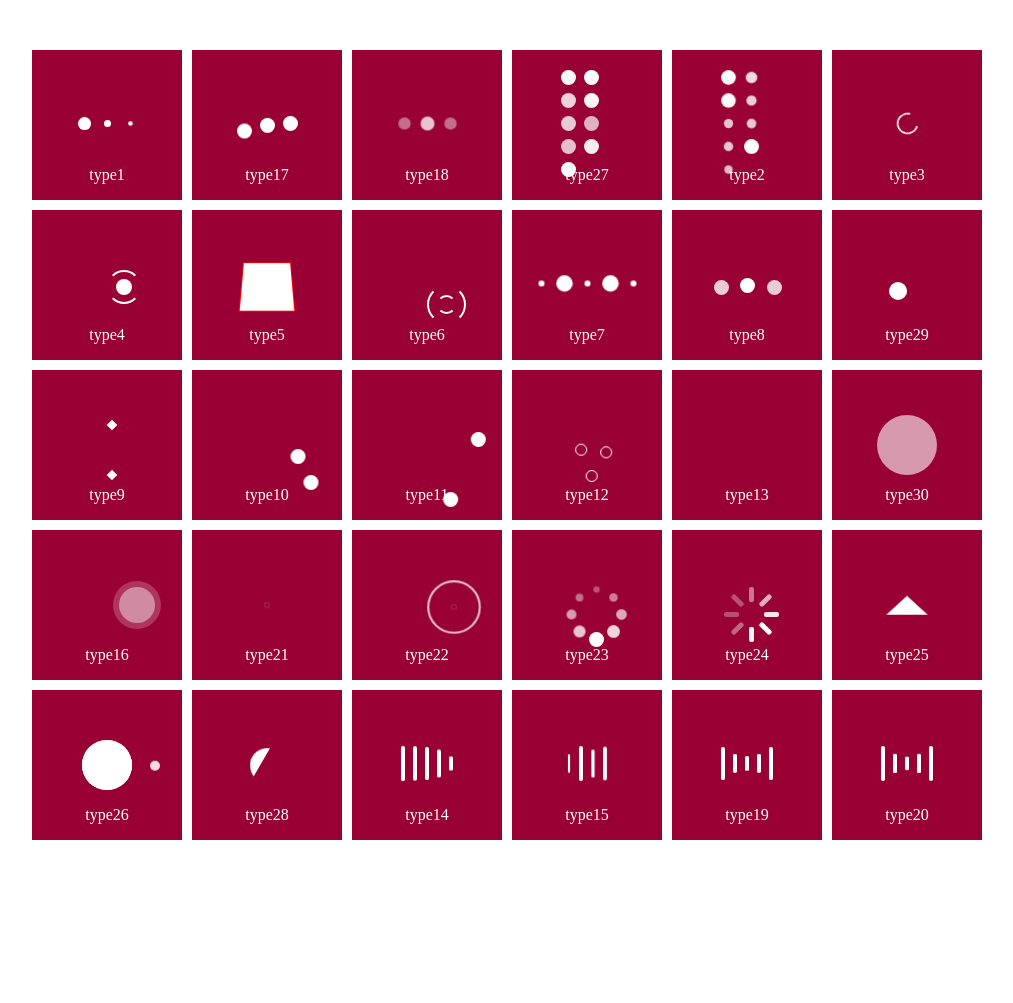
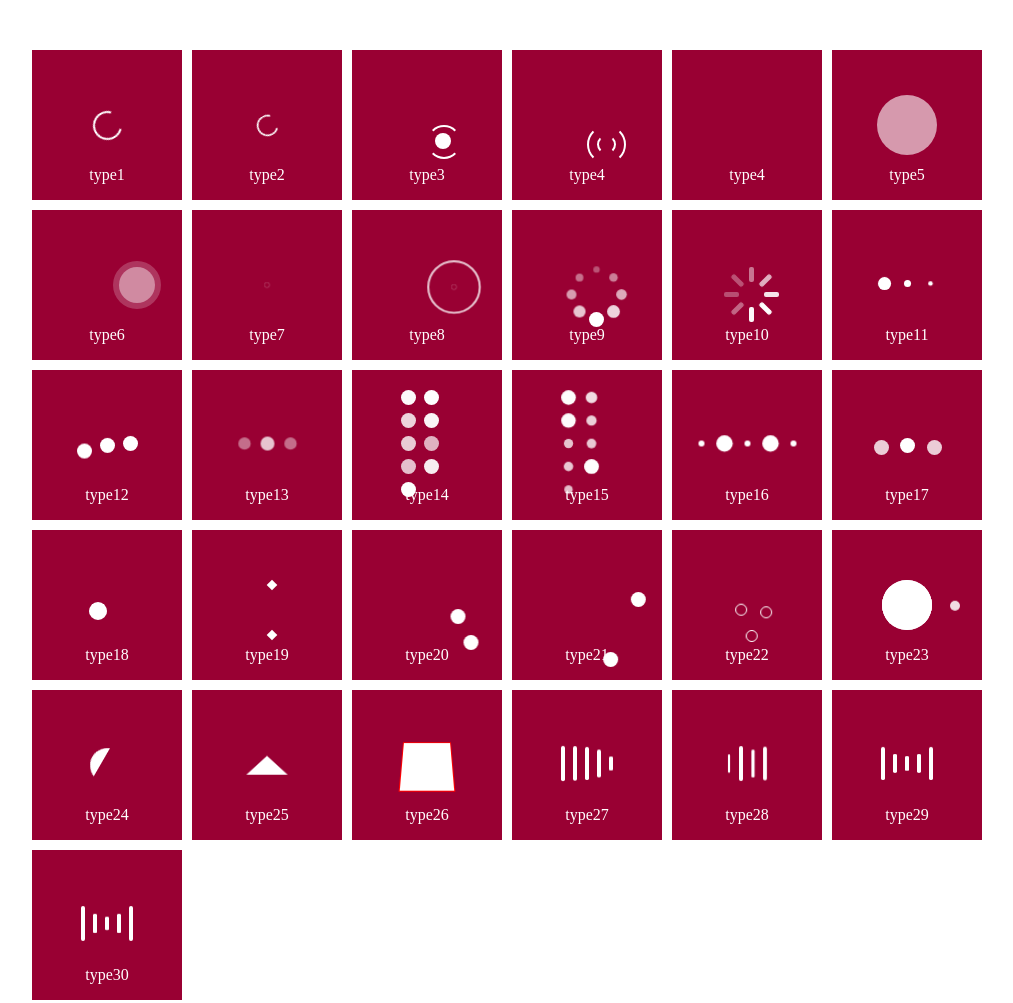
Before and after one commit to miniChx/css-loading, a plain HTML site: page index.html in a window 1280 px wide. Shown: the whole page, without its empty margins (133-1146 px from the left). Before the commit the page ends 890 px from the top, so only its background shows below. Drawn offline with Linux system fonts and the light colour scheme.

Commit message:
feat: updata

```diff
--- a/index.html
+++ b/index.html
@@ -8,36 +8,135 @@
   <title>loading</title>
   <link rel="stylesheet" href="./index.css">
   <link rel="stylesheet" href="./loading.css">
+  <link rel="stylesheet" href="./test.css">
   <link rel="stylesheet" href="./loading2.css">
   <link rel="stylesheet" href="./keyframes.css">
 </head>
 
 <body>
   <div class="wrap">
+    <!-- type1 -->
+    <div class="box">
+      <div class="ball-clip-rotate ball-clip-rotate1"></div>
+      <p>type1</p>
+    </div>
+    <!-- type2 -->
+    <div class="box">
+      <div class="ball-clip-rotate ball-clip-rotate2"></div>
+      <p>type2</p>
+    </div>
+    <!-- type3 -->
+    <div class="box">
+      <div class="ball-clip-rotate-pulse">
+        <div></div>
+        <div></div>
+      </div>
+      <p>type3</p>
+    </div>
+    <!-- type4 -->
+    <div class="box">
+      <div class="ball-clip-rotate-multiple">
+        <div></div>
+        <div></div>
+      </div>
+      <p>type4</p>
+    </div>
+    <!-- type4 -->
+    <div class="box">
+      <div class="ball-scale">
+        <div></div>
+      </div>
+      <p>type4</p>
+    </div>
+    <!-- type5 -->
+    <div class="box">
+      <div class="loading4">
+        <div class="double-bounce1"></div>
+        <div class="double-bounce2"></div>
+      </div>
+      <p>type5</p>
+    </div>
+    <!-- type6 -->
+    <div class="box">
+      <div class="ball-scale-multiple">
+        <div></div>
+        <div></div>
+        <div></div>
+      </div>
+      <p>type6</p>
+    </div>
+    <!-- type7 -->
+    <div class="box">
+      <div class="ball-scale-ripple">
+        <div></div>
+      </div>
+      <p>type7</p>
+    </div>
+    <!-- type8 -->
+    <div class="box">
+      <div class="ball-scale-ripple-multiple">
+        <div></div>
+        <div></div>
+        <div></div>
+      </div>
+      <p>type8</p>
+    </div>
+    <!-- type9 -->
+    <div class="box">
+      <div class="ball-spin-fade-loader">
+        <div></div>
+        <div></div>
+        <div></div>
+        <div></div>
+        <div></div>
+        <div></div>
+        <div></div>
+        <div></div>
+      </div>
+      <p>type9</p>
+    </div>
+    <!-- type10 -->
+    <div class="box">
+      <div class="line-spin-fade-loader">
+        <div></div>
+        <div></div>
+        <div></div>
+        <div></div>
+        <div></div>
+        <div></div>
+        <div></div>
+        <div></div>
+      </div>
+      <p>type10</p>
+    </div>
+    <!-- type11 -->
     <div class="box">
       <div class="ball-pulse">
         <div></div>
         <div></div>
         <div></div>
       </div>
-      <p>type1</p>
+      <p>type11</p>
     </div>
+    <!-- type12 -->
     <div class="box">
       <div class="ball-pulse-sync">
         <div></div>
         <div></div>
         <div></div>
       </div>
-      <p>type17</p>
+      <p>type12</p>
     </div>
+    <!-- type13 -->
     <div class="box">
       <div class="ball-beat">
         <div></div>
         <div></div>
         <div></div>
       </div>
-      <p>type18</p>
+      <p>type13</p>
     </div>
+    <!-- type14 -->
     <div class="box">
       <div class="ball-grid-beat">
         <div></div>
@@ -50,8 +149,9 @@
         <div></div>
         <div></div>
       </div>
-        <p>type27</p>
+      <p>type14</p>
     </div>
+    <!-- type15 -->
     <div class="box">
       <div class="ball-grid-pulse">
         <div></div>
@@ -64,34 +164,9 @@
         <div></div>
         <div></div>
       </div>
-        <p>type2</p>
+      <p>type15</p>
     </div>
-    <div class="box">
-      <div class="ball-clip-rotate">
-        <div></div>
-      </div>
-      <p>type3</p>
-    </div>
-    <div class="box">
-      <div class="ball-clip-rotate-pulse">
-        <div></div>
-        <div></div>
-      </div>
-      <p>type4</p>
-    </div>
-    <div class="box">
-      <div class="square-spin">
-        <div></div>
-      </div>
-      <p>type5</p>
-    </div>
-    <div class="box">
-      <div class="ball-clip-rotate-multiple">
-        <div></div>
-        <div></div>
-      </div>
-      <p>type6</p>
-    </div>
+    <!-- type16 -->
     <div class="box">
       <div class="ball-pulse-rise">
         <div></div>
@@ -100,94 +175,59 @@
         <div></div>
         <div></div>
       </div>
-      <p>type7</p>
+      <p>type16</p>
     </div>
+    <!-- type17 -->
     <div class="box">
       <div class="ball-rotate">
         <div></div>
       </div>
-      <p>type8</p>
+      <p>type17</p>
     </div>
-
+    <!-- type18 -->
     <div class="box">
       <div class="loading3">
         <div class="dot1"></div>
         <div class="dot2"></div>
       </div>
-        <p>type29</p>
+      <p>type18</p>
     </div>
-
+    <!-- type19 -->
     <div class="box">
       <div class="cube-transition">
         <div></div>
         <div></div>
       </div>
-      <p>type9</p>
+      <p>type19</p>
     </div>
+    <!-- type20 -->
     <div class="box">
       <div class="ball-zig-zag">
         <div></div>
         <div></div>
       </div>
-      <p>type10</p>
+      <p>type20</p>
     </div>
+    <!-- type21 -->
     <div class="box">
       <div class="ball-zig-zag-deflect">
         <div></div>
         <div></div>
       </div>
-      <p>type11</p>
+      <p>type21</p>
     </div>
+    <!-- type22 -->
     <div class="box">
       <div class="ball-triangle-path">
         <div></div>
         <div></div>
         <div></div>
       </div>
-      <p>type12</p>
-    </div>
-    <div class="box">
-      <div class="ball-scale">
-        <div></div>
-      </div>
-      <p>type13</p>
-    </div>
-    <div class="box">
-      <div class="loading4">
-        <div class="double-bounce1"></div>
-        <div class="double-bounce2"></div>
-      </div>
-      <p>type30</p>
-    </div>
-    <div class="box">
-      <div class="ball-scale-multiple">
-        <div></div>
-        <div></div>
-        <div></div>
-      </div>
-      <p>type16</p>
-    </div>
-
-
-    <div class="box">
-      <div class="ball-scale-ripple">
-        <div></div>
-      </div>
-      <p>type21</p>
-    </div>
-    <div class="box">
-      <div class="ball-scale-ripple-multiple">
-        <div></div>
-        <div></div>
-        <div></div>
-      </div>
       <p>type22</p>
     </div>
+    <!-- type23 -->
     <div class="box">
-      <div class="ball-spin-fade-loader">
-        <div></div>
-        <div></div>
-        <div></div>
+      <div class="pacman">
         <div></div>
         <div></div>
         <div></div>
@@ -196,44 +236,27 @@
       </div>
       <p>type23</p>
     </div>
+    <!-- type24 -->
     <div class="box">
-      <div class="line-spin-fade-loader">
-        <div></div>
-        <div></div>
-        <div></div>
-        <div></div>
-        <div></div>
-        <div></div>
-        <div></div>
+      <div class="semi-circle-spin">
         <div></div>
       </div>
       <p>type24</p>
     </div>
+    <!-- type25 -->
     <div class="box">
       <div class="triangle-skew-spin">
         <div></div>
       </div>
       <p>type25</p>
     </div>
+    <!-- type26 -->
     <div class="box">
-      <div class="pacman">
-        <div></div>
-        <div></div>
-        <div></div>
-        <div></div>
+      <div class="square-spin">
         <div></div>
       </div>
       <p>type26</p>
     </div>
-
-
-    <div class="box">
-      <div class="semi-circle-spin">
-        <div></div>
-      </div>
-      <p>type28</p>
-    </div>
-
 
     <!-- Music -->
     <div class="box">
@@ -244,7 +267,7 @@
         <div></div>
         <div></div>
       </div>
-      <p>type14</p>
+      <p>type27</p>
     </div>
     <div class="box">
       <div class="line-scale-party">
@@ -253,7 +276,7 @@
         <div></div>
         <div></div>
       </div>
-      <p>type15</p>
+      <p>type28</p>
     </div>
     <div class="box">
       <div class="line-scale-pulse-out">
@@ -263,7 +286,7 @@
         <div></div>
         <div></div>
       </div>
-      <p>type19</p>
+      <p>type29</p>
     </div>
     <div class="box">
       <div class="line-scale-pulse-out-rapid">
@@ -273,9 +296,8 @@
         <div></div>
         <div></div>
       </div>
-      <p>type20</p>
+      <p>type30</p>
     </div>
-
   </div>
 </body>
 
--- a/keyframes.css
+++ b/keyframes.css
@@ -42,50 +42,6 @@
   }
 }
 
-@keyframes rotate {
-  0% {
-    transform: rotate(0deg);
-  }
-
-  50% {
-    transform: rotate(180deg);
-  }
-
-  100% {
-    transform: rotate(360deg);
-  }
-}
-
-@keyframes rotate {
-  0% {
-    transform: rotate(0deg) scale(1);
-  }
-
-  50% {
-    transform: rotate(180deg) scale(0.6);
-  }
-
-  100% {
-    transform: rotate(360deg) scale(1);
-  }
-}
-
-@keyframes rotate {
-  0% {
-    -webkit-transform: rotate(0deg) scale(1);
-    transform: rotate(0deg) scale(1);
-  }
-
-  50% {
-    -webkit-transform: rotate(180deg) scale(0.6);
-    transform: rotate(180deg) scale(0.6);
-  }
-
-  100% {
-    -webkit-transform: rotate(360deg) scale(1);
-    transform: rotate(360deg) scale(1);
-  }
-}
 
 @keyframes scale {
   30% {
--- a/loading.css
+++ b/loading.css
@@ -1,65 +1,144 @@
-/* loading3 */
-.loading3 {
-  width: 50px;
-  height: 50px;
-  position: relative;
-  text-align: center;
-  animation: rotate 2.0s infinite linear;
+/**
+* ball-clip-rotate
+*/
+
+.ball-clip-rotate {
+  height: 25px;
+  width: 25px;
+  border-radius: 100%;
+  animation-fill-mode: both;
+  border: 2px solid #fff;
+  border-bottom-color: transparent;
 }
 
-.dot1,
-.dot2 {
-  width: 60%;
-  height: 60%;
-  display: inline-block;
-  position: absolute;
-  top: 0;
-  background-color: #fff;
-  border-radius: 100%;
-  animation: bounce 2.0s infinite ease-in-out;
+/* type1 */
+.ball-clip-rotate1 {
+  animation: ball-clip-rotate1 0.75s 0s linear infinite;
 }
 
-.dot2 {
-  top: auto;
-  bottom: 0px;
-  animation-delay: -1.0s;
+/* type2 */
+.ball-clip-rotate2 {
+  animation: ball-clip-rotate2 0.75s 0s linear infinite;
 }
 
-@keyframes rotate {
+/**
+* ball-clip-rotate-pulse
+*/
+
+.ball-clip-rotate-pulse {
+  position: relative;
+  background: gold;
+  /* transform: translateY(-15px); */
+}
+
+.ball-clip-rotate-pulse > div {
+  animation-fill-mode: both;
+  position: absolute;
+  top: 0px;
+  left: 0px;
+  border-radius: 100%;
+}
+
+.ball-clip-rotate-pulse > div:first-child {
+  background: #fff;
+  height: 16px;
+  width: 16px;
+  top: 8px;
+  left: 8px;
+  /* animation: scale 1s 0s cubic-bezier(0.09, 0.57, 0.49, 0.9) infinite; */
+}
+
+.ball-clip-rotate-pulse > div:last-child {
+  position: absolute;
+  /* border: 2px solid #fff; */
+  width: 30px;
+  height: 30px;
+  /* background: transparent; */
+  border: 2px solid;
+  border-color: #fff transparent #fff transparent;
+  /* animation: rotate 1s 0s cubic-bezier(0.09, 0.57, 0.49, 0.9) infinite; */
+  animation-duration: 1s;
+}
+
+/* ball-clip-rotate-multiple */
+.ball-clip-rotate-multiple {
+  position: relative;
+}
+
+.ball-clip-rotate-multiple > div {
+  animation-fill-mode: both;
+  position: absolute;
+  left: 0px;
+  top: 0px;
+  border: 2px solid #fff;
+  border-bottom-color: transparent;
+  border-top-color: transparent;
+  border-radius: 100%;
+  height: 35px;
+  width: 35px;
+  /* animation: rotate 1s 0s ease-in-out infinite; */
+}
+
+.ball-clip-rotate-multiple > div:last-child {
+  display: inline-block;
+  top: 10px;
+  left: 10px;
+  width: 15px;
+  height: 15px;
+  animation-duration: 0.5s;
+  /* border-color: #fff transparent #fff transparent; */
+  animation-direction: reverse;
+}
+
+
+
+
+
+
+
+
+
+
+
+
+
+
+
+
+
+
+
+
+
+
+
+
+
+
+@keyframes ball-clip-rotate1 {
+  0% {
+    transform: rotate(0deg);
+  }
+
+  50% {
+    transform: rotate(180deg);
+  }
+
   100% {
     transform: rotate(360deg);
   }
 }
 
-/* loading4 */
-.loading4 {
-  width: 60px;
-  height: 60px;
-  position: relative;
-  margin: 100px auto;
-}
+@keyframes ball-clip-rotate2 {
+  0% {
+    transform: rotate(0deg) scale(1);
+  }
 
-.double-bounce1,
-.double-bounce2 {
-  width: 100%;
-  height: 100%;
-  border-radius: 50%;
-  background-color: #fff;
-  opacity: 0.6;
-  position: absolute;
-  top: 0;
-  left: 0;
-  animation: bounce 2.0s infinite ease-in-out;
-}
+  50% {
+    transform: rotate(180deg) scale(0.6);
+  }
 
-.double-bounce2 {
-  animation-delay: -1.0s;
-}
-
-@keyframes bounce {
-  0%, 100% {
-    transform: scale(0.0);
-  } 50% {
-    transform: scale(1.0);
+  100% {
+    transform: rotate(360deg) scale(1);
   }
 }
--- a/loading2.css
+++ b/loading2.css
@@ -107,87 +107,9 @@
   left: 25px;
 }
 
-/* ball-clip-rotate */
-.ball-clip-rotate > div {
-  background-color: #fff;
-  width: 15px;
-  height: 15px;
-  border-radius: 100%;
-  margin: 2px;
-  animation-fill-mode: both;
-  border: 2px solid #fff;
-  border-bottom-color: transparent;
-  height: 25px;
-  width: 25px;
-  background: transparent !important;
-  display: inline-block;
-  animation: rotate 0.75s 0s linear infinite;
-}
 
-/* ball-clip-rotate-pulse */
-.ball-clip-rotate-pulse {
-  position: relative;
-  transform: translateY(-15px);
-}
 
-.ball-clip-rotate-pulse > div {
-  animation-fill-mode: both;
-  position: absolute;
-  top: 0px;
-  left: 0px;
-  border-radius: 100%;
-}
 
-.ball-clip-rotate-pulse > div:first-child {
-  background: #fff;
-  height: 16px;
-  width: 16px;
-  top: 9px;
-  left: 9px;
-  animation: scale 1s 0s cubic-bezier(0.09, 0.57, 0.49, 0.9) infinite;
-}
-
-.ball-clip-rotate-pulse > div:last-child {
-  position: absolute;
-  border: 2px solid #fff;
-  width: 30px;
-  height: 30px;
-  background: transparent;
-  border: 2px solid;
-  border-color: #fff transparent #fff transparent;
-  animation: rotate 1s 0s cubic-bezier(0.09, 0.57, 0.49, 0.9) infinite;
-  animation-duration: 1s;
-}
-
-/* ball-clip-rotate-multiple */
-.ball-clip-rotate-multiple {
-  position: relative;
-}
-
-.ball-clip-rotate-multiple > div {
-  animation-fill-mode: both;
-  position: absolute;
-  left: 0px;
-  top: 0px;
-  border: 2px solid #fff;
-  border-bottom-color: transparent;
-  border-top-color: transparent;
-  border-radius: 100%;
-  height: 35px;
-  width: 35px;
-  animation: rotate 1s 0s ease-in-out infinite;
-}
-
-.ball-clip-rotate-multiple > div:last-child {
-  display: inline-block;
-  top: 10px;
-  left: 10px;
-  width: 15px;
-  height: 15px;
-  animation-duration: 0.5s;
-  border-color: #fff transparent #fff transparent;
-  animation-direction: reverse;
-}
 
 /* ball-scale-ripple */
 .ball-scale-ripple > div {
--- /dev/null
+++ b/test.css
@@ -0,0 +1,65 @@
+/* loading3 */
+.loading3 {
+  width: 50px;
+  height: 50px;
+  position: relative;
+  text-align: center;
+  animation: rotate 2.0s infinite linear;
+}
+
+.dot1,
+.dot2 {
+  width: 60%;
+  height: 60%;
+  display: inline-block;
+  position: absolute;
+  top: 0;
+  background-color: #fff;
+  border-radius: 100%;
+  animation: bounce 2.0s infinite ease-in-out;
+}
+
+.dot2 {
+  top: auto;
+  bottom: 0px;
+  animation-delay: -1.0s;
+}
+
+@keyframes rotate {
+  100% {
+    transform: rotate(360deg);
+  }
+}
+
+/* loading4 */
+.loading4 {
+  width: 60px;
+  height: 60px;
+  position: relative;
+  margin: 100px auto;
+}
+
+.double-bounce1,
+.double-bounce2 {
+  width: 100%;
+  height: 100%;
+  border-radius: 50%;
+  background-color: #fff;
+  opacity: 0.6;
+  position: absolute;
+  top: 0;
+  left: 0;
+  animation: bounce 2.0s infinite ease-in-out;
+}
+
+.double-bounce2 {
+  animation-delay: -1.0s;
+}
+
+@keyframes bounce {
+  0%, 100% {
+    transform: scale(0.0);
+  } 50% {
+    transform: scale(1.0);
+  }
+}
```
Lines whose indentation alone changed are shown as unchanged.
